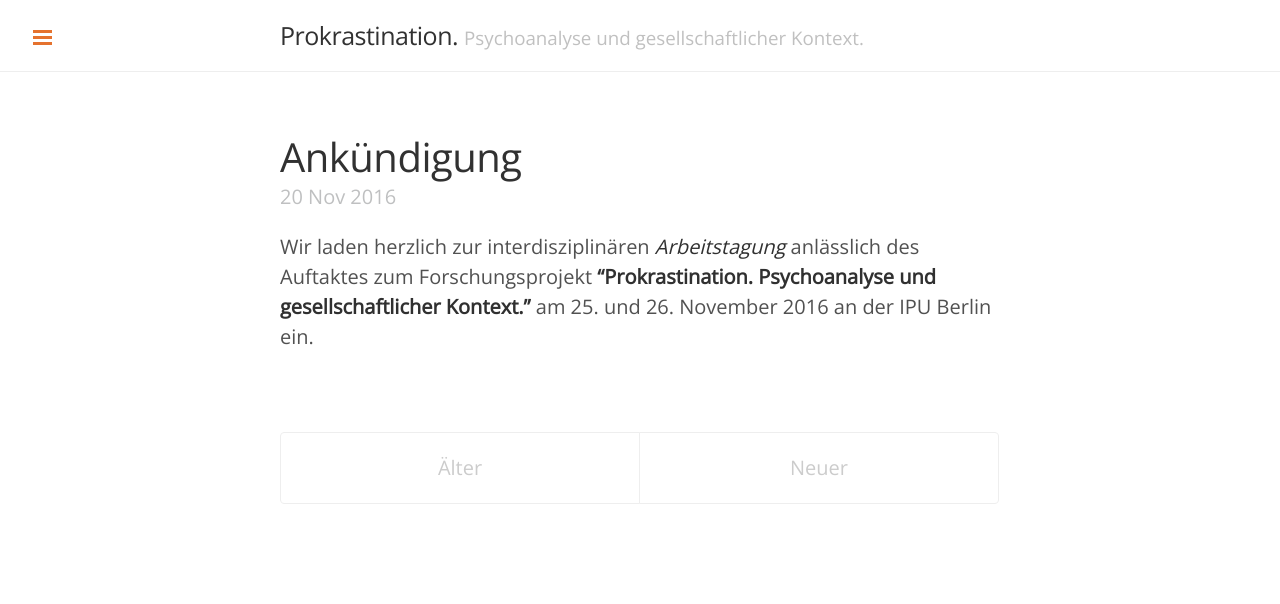
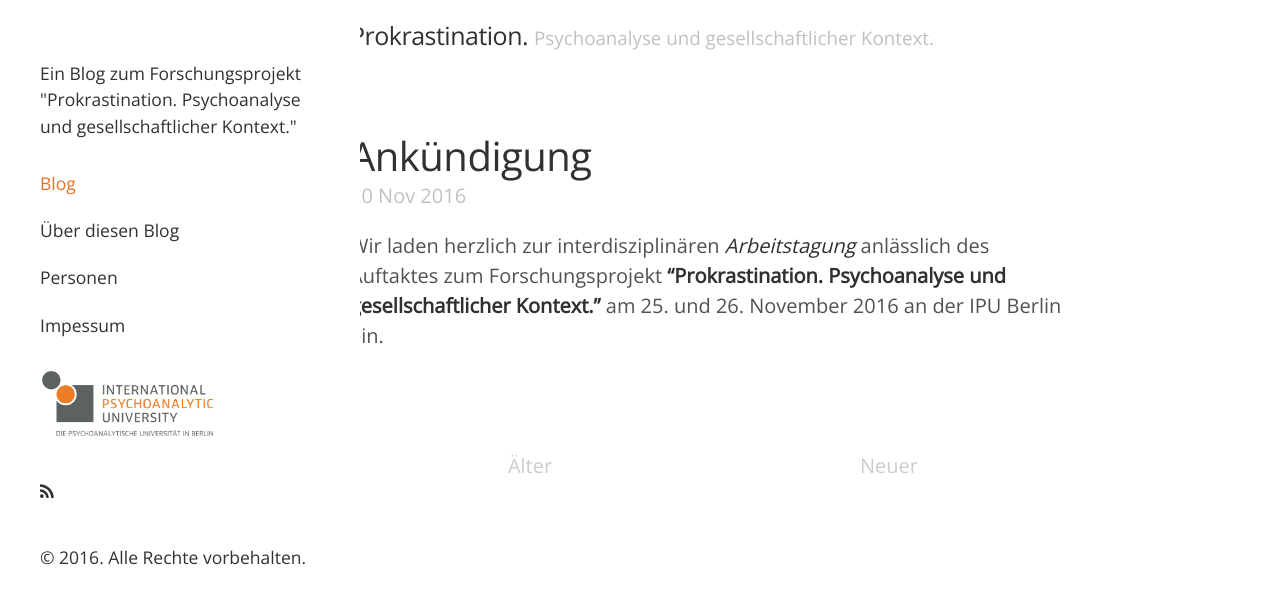
Before and after one commit to aufschieben/aufschieben.github.io, a Jekyll site: the page built from index.html, in a window 1280 px wide. Shown: the top 604 px of the page. Built offline with Jekyll 4.4.1, drawn with Linux system fonts in a browser that asks for light colours; the list of posts is cut into pages by our own code.

Commit message:
Revert "Merge branch 'master' into second-wave"
This reverts commit c78f773a6023f215a8f5e811dace14ac668b8a96, reversing
changes made to b7dfc51fbcc47a5e250038fce88e52e37834a4bb.

```diff
--- a/_config.yml
+++ b/_config.yml
@@ -1,8 +1,10 @@
 excerpt_separator: ""
-pygments: true
+highlighter: null
 markdown: kramdown
 url: http://aufschieben.github.io
+baseurl: ""
 title: Prokrastination.
 tagline:  Psychoanalyse und gesellschaftlicher Kontext.
 description: Ein Blog zum Forschungsprojekt "Prokrastination. Psychoanalyse und gesellschaftlicher Kontext."
 paginate: 5
+# gems: [jekyll-paginate]
--- a/_includes/sidebar.html
+++ b/_includes/sidebar.html
@@ -1,8 +1,4 @@
-<!-- Target for toggling the sidebar `.sidebar-checkbox` is for regular
-     styles, `#sidebar-checkbox` for behavior. -->
-<input type="checkbox" class="sidebar-checkbox" id="sidebar-checkbox">
 
-<!-- Toggleable sidebar -->
 <div class="sidebar" id="sidebar">
 
   <div class="sidebar-item">
@@ -10,30 +6,21 @@
   </div>
 
   <nav class="sidebar-nav">
+
     <a class="sidebar-nav-item{% if page.title == "Home" %} active{% endif %}" href="/">Blog</a>
 
-    {% comment %}
-      The code below dynamically generates a sidebar nav of pages with
-      `layout: page` in the front-matter. See readme for usage.
-    {% endcomment %}
+    <a class="sidebar-nav-item{% if page.title == "Über diesen Blog" %} active{% endif %}" href="/about.html">Über diesen Blog</a>
 
-    {% assign pages_list = site.pages %}
-    {% for node in pages_list %}
-      {% if node.title != null %}
-        {% if node.layout == "page" %}
-          <a class="sidebar-nav-item{% if page.url == node.url %} active{% endif %}" href="{{ node.url }}">{{ node.title }}</a>
-        {% endif %}
-      {% endif %}
-    {% endfor %}
+    <a class="sidebar-nav-item{% if page.title == "Personen" %} active{% endif %}" href="/persons.html">Personen</a>
 
-    <!--a class="sidebar-nav-item" href="{{ site.github.repo }}/archive/v{{ site.version }}.zip">Download</a>
-    <a class="sidebar-nav-item" href="{{ site.github.repo }}">GitHub project</a>
-    <span class="sidebar-nav-item">Currently v{{ site.version }}</span-->
+    <a class="sidebar-nav-item{% if page.title == "Impressum" %} active{% endif %}" href="/z_impressum.html">Impessum</a>
+
   </nav>
+
 
   <div class="sidebar-item">
    <a href="http://www.ipu-berlin.de">
-     <img border="0" alt="IPU-Logo" src="ipu_logo.png" width="100%">
+     <img border="0" alt="IPU-Logo" src="ipu_logo.png" width="175px">
    </a>
   </div>
 
@@ -41,7 +28,7 @@
     <a href="atom.xml"> <i class="fa fa-rss" aria-hidden="true"></i></a>
   </div>
 
-  <div class="sidebar-description sidebar-item">
+  <div class="sidebar-description sidebar-item sidebar-copyright">
     <p>
       &copy; {{ site.time | date: '%Y' }}. Alle Rechte vorbehalten.
     </p>
--- a/_layouts/default.html
+++ b/_layouts/default.html
@@ -1,16 +1,14 @@
 <!DOCTYPE html>
-<html xmlns="http://www.w3.org/1999/xhtml" xml:lang="en" lang="en-us">
+<html xmlns="http://www.w3.org/1999/xhtml" xml:lang="de" lang="de-de">
 
   {% include head.html %}
 
+  <body>
 
-  <body class="sidebar-overlay">
 
-    {% include sidebar.html %}
+    <div class="wrap">
+      {% include sidebar.html %}
 
-    <!-- Wrap is the content to shift when toggling the sidebar. We wrap the
-         content to avoid any CSS collisions with our real content. -->
-    <div class="wrap">
       <div class="masthead">
         <div class="container">
           <h3 class="masthead-title">
@@ -25,7 +23,5 @@
       </div>
     </div>
 
-    <label for="sidebar-checkbox" class="sidebar-toggle"></label>
-
   </body>
 </html>
--- a/atom.xml
+++ b/atom.xml
@@ -1,5 +1,5 @@
 ---
-layout: nil
+layout: null
 ---
 
 <?xml version="1.0" encoding="utf-8"?>
--- a/public/css/lanyon.css
+++ b/public/css/lanyon.css
@@ -48,22 +48,18 @@ html {
 h1, h2, h3, h4, h5, h6 {
   font-family: "Open Sans", sans-serif;
   font-weight: 400;
-  color: #313131;
+  color: #313131; /*313131*/
   letter-spacing: -.025rem;
 }
 
 
-/*
- * Wrapper
- *
- * The wrapper is used to position site content when the sidebar is toggled. We
- * use an outter wrap to position the sidebar without interferring with the
- * regular page content.
- */
+
+
 
 .wrap {
   position: relative;
   width: 100%;
+  padding-left: 0.5rem;
 }
 
 
@@ -98,7 +94,7 @@ h1, h2, h3, h4, h5, h6 {
   padding-top:    1rem;
   padding-bottom: 1rem;
   margin-bottom: 3rem;
-  border-bottom: 1px solid #eee;
+  /*border-bottom: 1px solid #eee;*/
 }
 .masthead-title {
   margin-top: 0;
@@ -127,47 +123,55 @@ h1, h2, h3, h4, h5, h6 {
     text-align: center;
   }
   .masthead-title small {
-    display: none;
+    display: block;
   }
 }
 
-
-/*
- * Sidebar
- *
- * The sidebar is the drawer, the item we are toggling with our handy hamburger
- * button in the corner of the page.
- *
- * This particular sidebar implementation was inspired by Chris Coyier's
- * "Offcanvas Menu with CSS Target" article, and the checkbox variation from the
- * comments by a reader. It modifies both implementations to continue using the
- * checkbox (no change in URL means no polluted browser history), but this uses
- * `position` for the menu to avoid some potential content reflow issues.
- *
- * Source: http://css-tricks.com/off-canvas-menu-with-css-target/#comment-207504
- */
-
-/* Style and "hide" the sidebar */
 .sidebar {
-  position: fixed;
-  top: 0;
-  bottom: 0;
-  left: -14rem;
-  width: 14rem;
-  visibility: hidden; /*hidden*/
-  overflow-y: auto;
+  text-align: center;
+  padding: 2rem 1rem;
+  color: rgba(255,255,255,.6);
+  background-color: #fff;
   font-family: "Open Sans", sans-serif;
   font-size: .875rem; /* 15px */
-  color: rgba(255,255,255,.6);
-  background-color: #fff;
-  -webkit-transition: all .3s ease-in-out;
-          transition: all .3s ease-in-out;
 }
-@media (min-width: 30rem) {
+
+img {
+    display: block;
+    margin: 0 auto;
+
+}
+
+@media (min-width: 48em) {
   .sidebar {
-    font-size: .75rem; /* 14px */
+    position: fixed;
+    top: 0;
+    left: 0;
+    bottom: 0;
+    width: 18rem;
+    text-align: left;
   }
+
+  img {
+      display: block;
+      margin: 0 0;
+      position: relative;
+  }
+
+  .sidebar-item {
+    padding: 1.5rem;
+  }
+  .sidebar-nav-item {
+    padding-left:  1.5rem;
+    padding-right: 1.5rem;
+  }
+
+  .wrap {
+    padding-left: 7rem;
+  }
+
 }
+
 
 /* Sidebar content */
 .sidebar a {
@@ -191,13 +195,14 @@ h1, h2, h3, h4, h5, h6 {
   border-top: 1px solid rgba(255,255,255,.1);
   color: #313131;
 }
+
 .sidebar-nav-item.active,
 a.sidebar-nav-item:hover,
 a.sidebar-nav-item:focus {
   text-decoration: none;
-  background-color: #fff/*rgba(255,255,255,.1)*/;
+  background-color: #fff;
   border-color: transparent;
-  color: #313131;
+  color: #e5722a;
 }
 
 .sidebar-description{
@@ -205,111 +210,10 @@ a.sidebar-nav-item:focus {
 }
 
 
-@media (min-width: 48rem) {
-  .sidebar-item {
-    padding: 1.5rem;
-  }
-  .sidebar-nav-item {
-    padding-left:  1.5rem;
-    padding-right: 1.5rem;
-  }
-}
-
-/* Hide the sidebar checkbox that we toggle with `.sidebar-toggle` */
-.sidebar-checkbox {
-  display: none;
-}
-
-/* Style the `label` that we use to target the `.sidebar-checkbox` */
-.sidebar-toggle {
-  position: absolute;
-  top:  1rem;
-  left: 1rem;
-  display: block;
-  width: 2.2rem;
-  padding: .5rem .65rem;
-  color: #e5722e;
-  background-color: #fff;
-  border-radius: 4px;
-  cursor: pointer;
-}
-.sidebar-toggle:before {
-  display: block;
-  content: "";
-  width: 100%;
-  padding-bottom: .125rem;
-  border-top: .375rem double;
-  border-bottom: .125rem solid;
-
-  /* Make the border inside the box */
-  -webkit-box-sizing: border-box;
-     -moz-box-sizing: border-box;
-          box-sizing: border-box;
-}
-
-.sidebar-toggle:active,
-#sidebar-checkbox:checked ~ .sidebar-toggle {
-  color: #e5722e;
-  background-color: #fff;
-}
-
-@media (min-width: 30.1rem) {
-  .sidebar-toggle {
-    position: fixed;
-    width: 2.25rem;
-  }
-  .sidebar-toggle:before {
-    padding-bottom: .15rem;
-    border-top-width: .45rem;
-    border-bottom-width: .15rem;
-  }
-}
-
-
-/* Slide effect
- *
- * Handle the sliding effects of the sidebar and content in one spot, seperate
- * from the default styles.
- *
- * As an a heads up, we don't use `transform: translate3d()` here because when
- * mixed with `position: fixed;` for the sidebar toggle, it creates a new
- * containing block. Put simply, the fixed sidebar toggle behaves like
- * `position: absolute;` when transformed.
- *
- * Read more about it at http://meyerweb.com/eric/thoughts/2011/09/12/.
- */
-
-
-.wrap,
-.sidebar,
-.sidebar-toggle {
-  -webkit-backface-visibility: hidden;
-      -ms-backface-visibility: hidden;
-          backface-visibility: hidden;
-}
-.wrap,
-.sidebar-toggle {
-  -webkit-transition: -webkit-transform .3s ease-in-out;
-          transition: transform .3s ease-in-out;
-}
-
-#sidebar-checkbox:checked + .sidebar {
-  visibility: visible;
-}
-#sidebar-checkbox:checked ~ .sidebar,
-#sidebar-checkbox:checked ~ .wrap,
-#sidebar-checkbox:checked ~ .sidebar-toggle {
-  -webkit-transform: translateX(14rem);
-      -ms-transform: translateX(14rem);
-          transform: translateX(14rem);
-}
-
-
 
 
 /*
  * Posts and pages
- *
  * Each post is wrapped in `.post` and is used on default and post layouts. Each
  * page is wrapped in `.page` and is only used on the page layout.
  */
@@ -409,51 +313,10 @@ a.pagination-item:hover {
   }
   .pagination-item:first-child {
     margin-bottom: 0;
-    border-top-left-radius:    4px;
-    border-bottom-left-radius: 4px;
+    /*border-top-left-radius:    4px;
+    border-bottom-left-radius: 4px;*/
   }
   .pagination-item:last-child {
     margin-left: -1px;
-    border-top-right-radius:    4px;
-    border-bottom-right-radius: 4px;
   }
 }
-
-
-/*
- * Reverse layout
- *
- * Flip the orientation of the page by placing the `.sidebar` and sidebar toggle
- * on the right side.
- */
-
-.layout-reverse .sidebar {
-  left: auto;
-  right: -14rem;
-}
-.layout-reverse .sidebar-toggle {
-  left: auto;
-  right: 1rem;
-}
-
-.layout-reverse #sidebar-checkbox:checked ~ .sidebar,
-.layout-reverse #sidebar-checkbox:checked ~ .wrap,
-.layout-reverse #sidebar-checkbox:checked ~ .sidebar-toggle {
-  -webkit-transform: translateX(-14rem);
-      -ms-transform: translateX(-14rem);
-          transform: translateX(-14rem);
-}
-
-
-
-/* IPU theme DOES NOT WORK*/
-.theme-base-ipu .sidebar,
-.theme-base-ipu .sidebar-toggle:active,
-.theme-base-ipu #sidebar-checkbox:checked ~ .sidebar-toggle {
-  background-color: #dfe0df;
-}
-.theme-base-ipu .container a,
-.theme-base-ipu .sidebar-toggle,
-.theme-base-ipu .related-posts li a:hover {
-  color: #dfe0df;
-}
--- a/public/css/poole.css
+++ b/public/css/poole.css
@@ -370,7 +370,7 @@ tbody tr:nth-child(odd) th {
 .pagination-item {
   display: block;
   padding: 1rem;
-  border: 1px solid #eee;
+  /*border: 1px solid #eee;*/
 }
 .pagination-item:first-child {
   margin-bottom: -1px;
```
